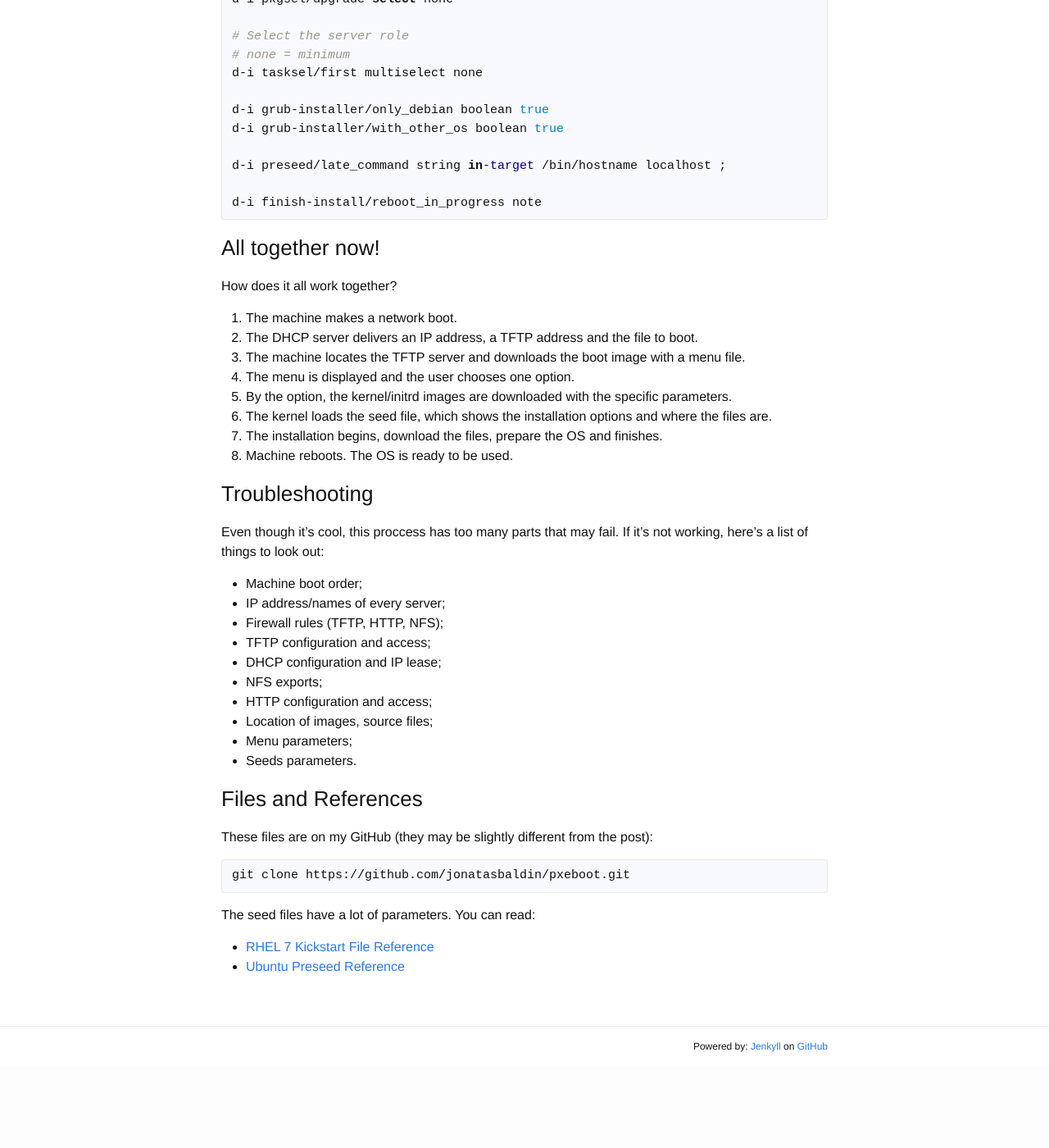
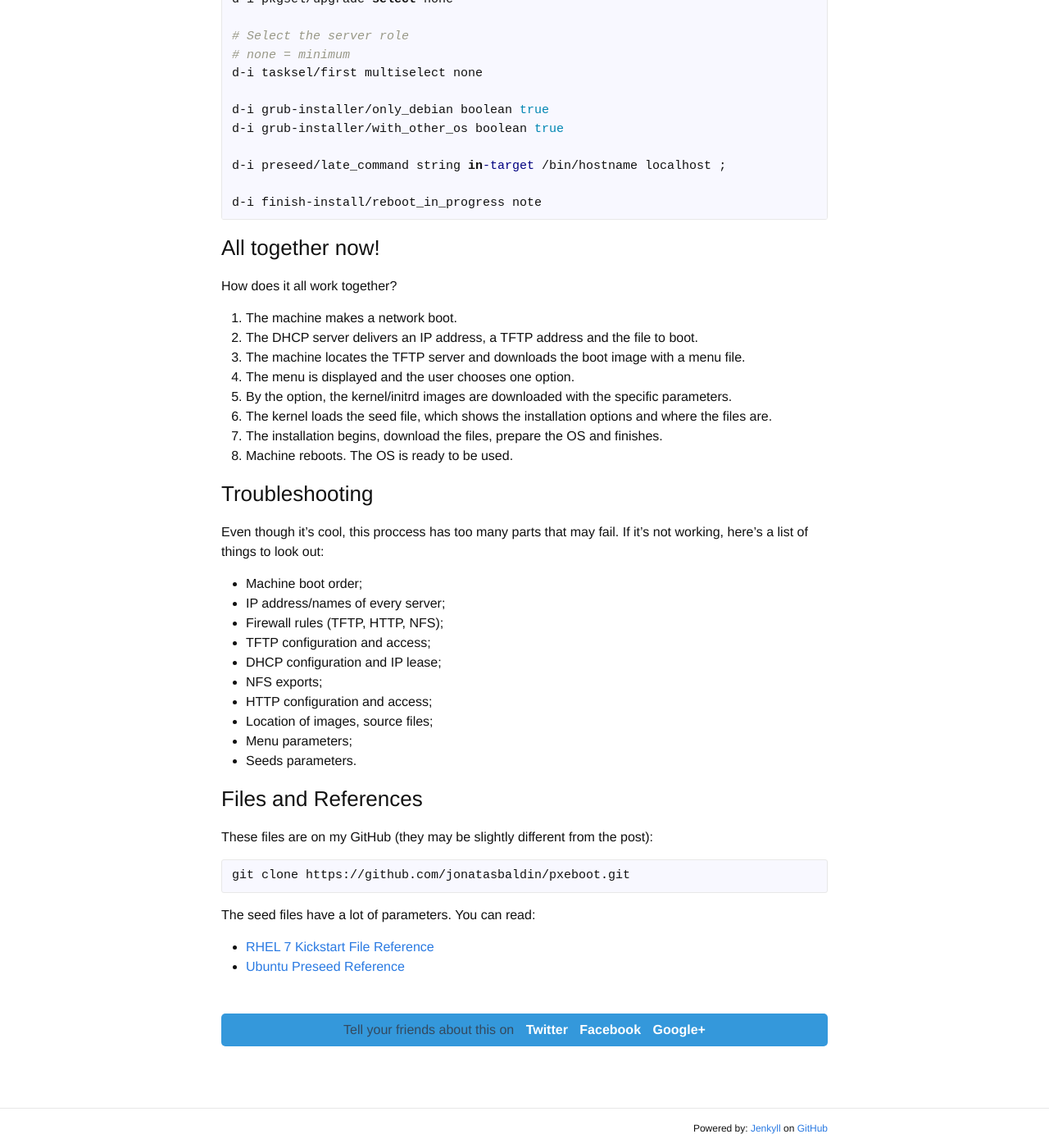
Before and after one commit to jonatasbaldin/jonatasbaldin.github.io, a Jekyll site: the page built from _posts/2015-03-15-install-linux-from-network.md, in a window 1280 px wide and 1400 px high, scrolled down 5161 px. Shown: the whole window at 82% size. Built offline with Jekyll 4.4.1, drawn with Linux system fonts in a browser that asks for light colours; Markdown is read by kramdown in place of the engine named in the settings; comment, search, counter and statistics services are not loaded; before the commit the page ends 6461 px from its top, so only the background shows below that.

Commit message:
add share button structure and on posts

```diff
--- /dev/null
+++ b/_includes/share-page.html
@@ -0,0 +1,6 @@
+<div class="share-page">
+    {{ page.share }}
+    <a href="https://twitter.com/intent/tweet?text={{ page.title }}&url=http://jonatasbaldin.github.io{{ page.url }}&via={{ site.twitter_username }}&related={{ site.twitter_username }}" rel="nofollow" target="_blank" title="Share on Twitter">Twitter</a>
+    <a href="https://facebook.com/sharer.php?u=http://jonatasbaldin.github.io{{ page.url }}" rel="nofollow" target="_blank" title="Share on Facebook">Facebook</a>
+    <a href="https://plus.google.com/share?url=http://jonatasbaldin.github.io{{ page.url }}" rel="nofollow" target="_blank" title="Share on Google+">Google+</a>
+</div>
--- a/_layouts/post.html
+++ b/_layouts/post.html
@@ -12,4 +12,6 @@ layout: default
     {{ content }}
   </article>
 
+  {% include share-page.html %}
+
 </div>
--- a/_posts/2015-03-15-install-linux-from-network.md
+++ b/_posts/2015-03-15-install-linux-from-network.md
@@ -8,6 +8,7 @@ tags:
   - "#tftp "
   - "#os "
 image: "../posts-images/install-linux-from-network.jpg"
+share: "Tell your friends about this on"
 comments: True
 ---
 
--- a/_sass/_layout.scss
+++ b/_sass/_layout.scss
@@ -311,3 +311,25 @@
     font-size: 13px;
     float: right;
 }
+
+// _includes/share-page.html
+// based on: http://codingtips.kanishkkunal.in/share-buttons-jekyll/
+.share-page {
+    text-align: center;
+    background: #3498db;
+    color: #34495e;
+    padding: 8px 15px;
+    border-radius: 5px;
+    margin: 1.5 * $spacing-unit 0;
+
+    a {
+        font-weight: 700;
+        color: #fff;
+        margin-left: 10px;
+
+        &:hover {
+            color: #fff;
+            text-decoration: none;
+        }
+    }
+}
```
Also changed, not shown: _posts/2015-05-08-hjkl.md (+1 -0 lines), _posts/2015-06-04-hey-sysadmin-start-coding.md (+1 -0 lines).
